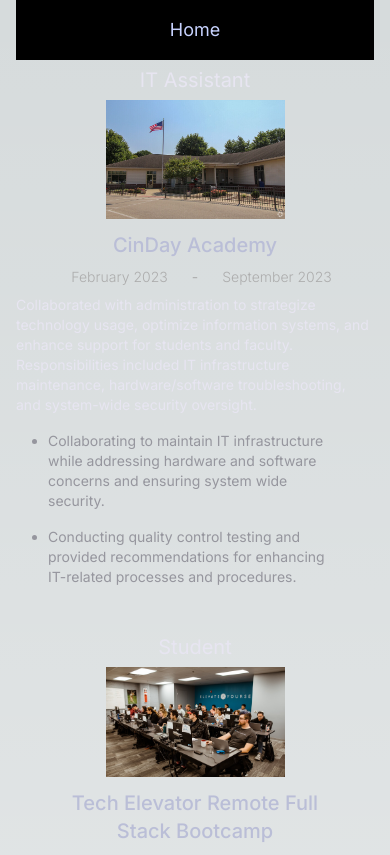
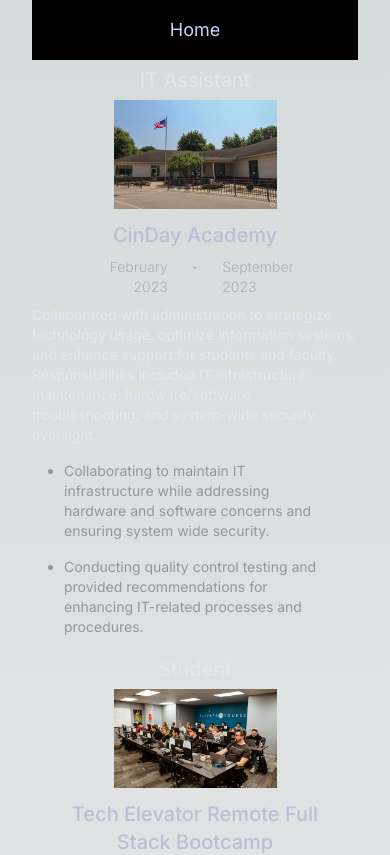
Before and after one commit to ln64-git/portfolio-2024, a Next.js app: page /experience in a window 390 px wide. Shown: the top 855 px of the page. Built offline with nearby package versions, Linux system fonts and the light colour scheme.

Commit message:
added bottom margin

```diff
--- a/src/app/contact/page.tsx
+++ b/src/app/contact/page.tsx
@@ -36,7 +36,7 @@
   }
 
   return (
-    <div className="mx-auto max-w-[650px] px-4 ">
+    <div className="mx-auto max-w-[650px] px-4 pb-10 ">
       <Header />
 
         <div className="mx-auto flex flex-col justify-center align-middle ">
--- a/src/app/experience/page.tsx
+++ b/src/app/experience/page.tsx
@@ -15,7 +15,7 @@
 
 export default function ExperiencePage() {
   return (
-    <div className="mx-auto max-w-[650px] px-4">
+    <div className="mx-auto max-w-[650px] px-8 pb-10">
       <Header />
       {experienceData.map((experience: ExperienceItem, index: number) => (
         <Experience
--- a/src/app/projects/page.tsx
+++ b/src/app/projects/page.tsx
@@ -6,7 +6,7 @@
 
 export default function ProjectsPage() {
   return (
-    <div className="mx-auto max-w-[650px] ">
+    <div className="mx-auto max-w-[650px] px-8 pb-10">
       <Header />
       <div>
         {projectData.map((project, index) => (
--- a/src/components/experience.tsx
+++ b/src/components/experience.tsx
@@ -14,25 +14,48 @@
 export default function Experience(data: JobProps) {
   const durationParts = data.duration.split(" - ");
   const startDate = durationParts[0];
+  const startDateParts = startDate.split(" ");
+  const startMonth = startDateParts[0];
+  const startYear = startDateParts[1];
+
   const endDate = durationParts[1] === "Current" ? "Present" : durationParts[1];
+  const endDateParts = endDate.split(" ");
+  const endMonth = endDateParts[0];
+  const endYear = endDateParts[1];
   const isMobile = GetIsMobile();
 
   const DurationFormat = () => {
+    if (window.innerWidth > 400) {
       return (
         <div className="flex justify-center">
           <div className="mx-6 w-1/2 text-right font-light text-[#adadad]">
-          {startDate}
+            <div>{startDate}</div>
           </div>
-        <div className="text-[#adadad] ">-</div>
+          <div className="text-[#adadad]">-</div>
           <div className="mx-6 w-1/2 text-left font-light text-[#adadad]">
-          {endDate}
+            <div>{endDate}</div>
           </div>
         </div>
       );
+    } else {
+      return (
+        <div className="flex justify-center">
+          <div className="mx-6 w-1/2 text-right font-light text-[#adadad]">
+            <div>{startMonth}</div>
+            <div>{startYear}</div>
+          </div>
+          <div className="text-[#adadad]">-</div>
+          <div className="mx-6 w-1/2 text-left font-light text-[#adadad]">
+            <div>{endMonth}</div>
+            <div>{endYear}</div>
+          </div>
+        </div>
+      );
+    }
   };
 
   return (
-    <div className="mx-auto  max-w-[450px] ">
+    <div className="mx-auto max-w-[450px] ">
       <div className="flex h-[40px] items-center justify-center text-xl text-[#e7e5f1]">
         {data.role}
       </div>
@@ -47,7 +70,7 @@
           />
         </div>
       </div>
-      <div className="pb-10 pt-3">
+      <div className="pb-3 pt-3">
         <div className="mx-auto max-w-[300px] pb-1 text-center text-xl font-medium text-[#babed7] ">
           {data.company}
         </div>
--- a/src/components/project.tsx
+++ b/src/components/project.tsx
@@ -16,7 +16,7 @@
     const techIconsArray = data.techArray.map((tech, index) => (
       <div
         key={index}
-        className="flex h-8 w-8 items-center justify-center align-middle  "
+        className="flex h-8 w-8  items-center justify-center align-middle  "
       >
         <Image src={`/${tech}.svg`} alt={tech} width={40} height={40} />
       </div>
@@ -25,10 +25,10 @@
   }
 
   return (
-    <div className="   pb-8">
-      <div className="px-auto   mx-auto flex max-w-[500px] items-center justify-center  py-4 pr-10 align-middle">
+    <div className="   pb-2">
+      <div className="mx-auto flex max-w-[500px] items-center justify-center  py-4  align-middle">
         <div className="flex w-1/2 flex-col">
-          <div className=" mx-4 flex max-w-[200px] flex-col pb-2  ">
+          <div className="  flex max-w-[200px] flex-col pb-2  ">
             <div className="flex w-full flex-col justify-center text-center text-xl text-[#e7e5f1]">
               {data.name}
             </div>
@@ -36,11 +36,11 @@
               {data.date}
             </div>
           </div>
-          <div className="mx-auto flex w-4/5  items-center justify-center gap-1  px-4 ">
+          <div className="mx-auto flex w-4/5   items-center justify-center gap-1 ">
             <TechIcons />
           </div>
         </div>
-        <div className=" aspect-video h-full justify-center   ">
+        <div className=" aspect-video h-full justify-center  mx-4 ">
           <Image
             src={"/" + data.image + ".png"}
             width={200}
@@ -63,7 +63,7 @@
           </div>
         )}
       </div>
-      <div className="mx-auto max-w-[500px] p-4 text-sm text-[#e7e5f1]">
+      <div className="mx-auto max-w-[500px] py-4 text-sm text-[#e7e5f1]">
         {data.summary}
       </div>
     </div>
```
Lines whose indentation alone changed are shown as unchanged.
